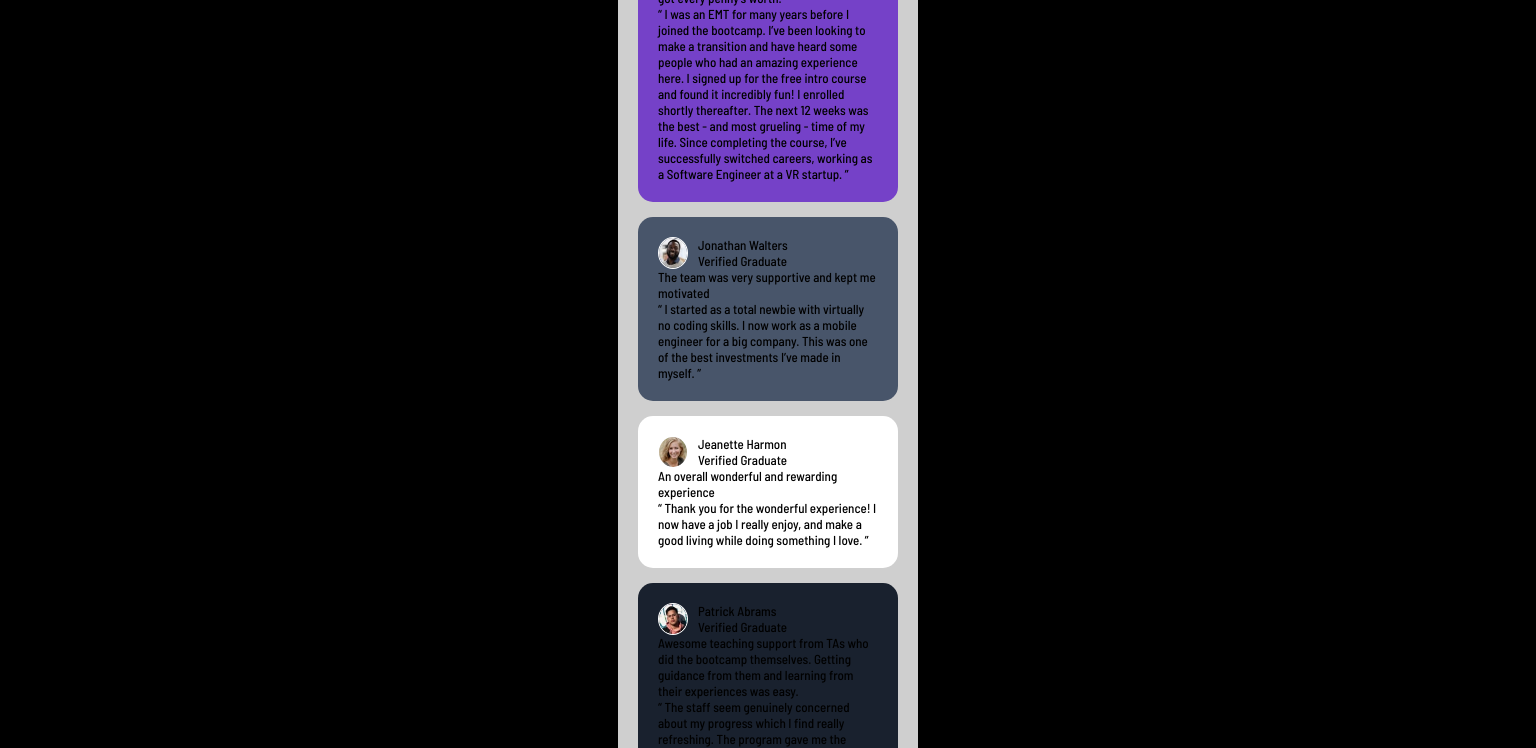
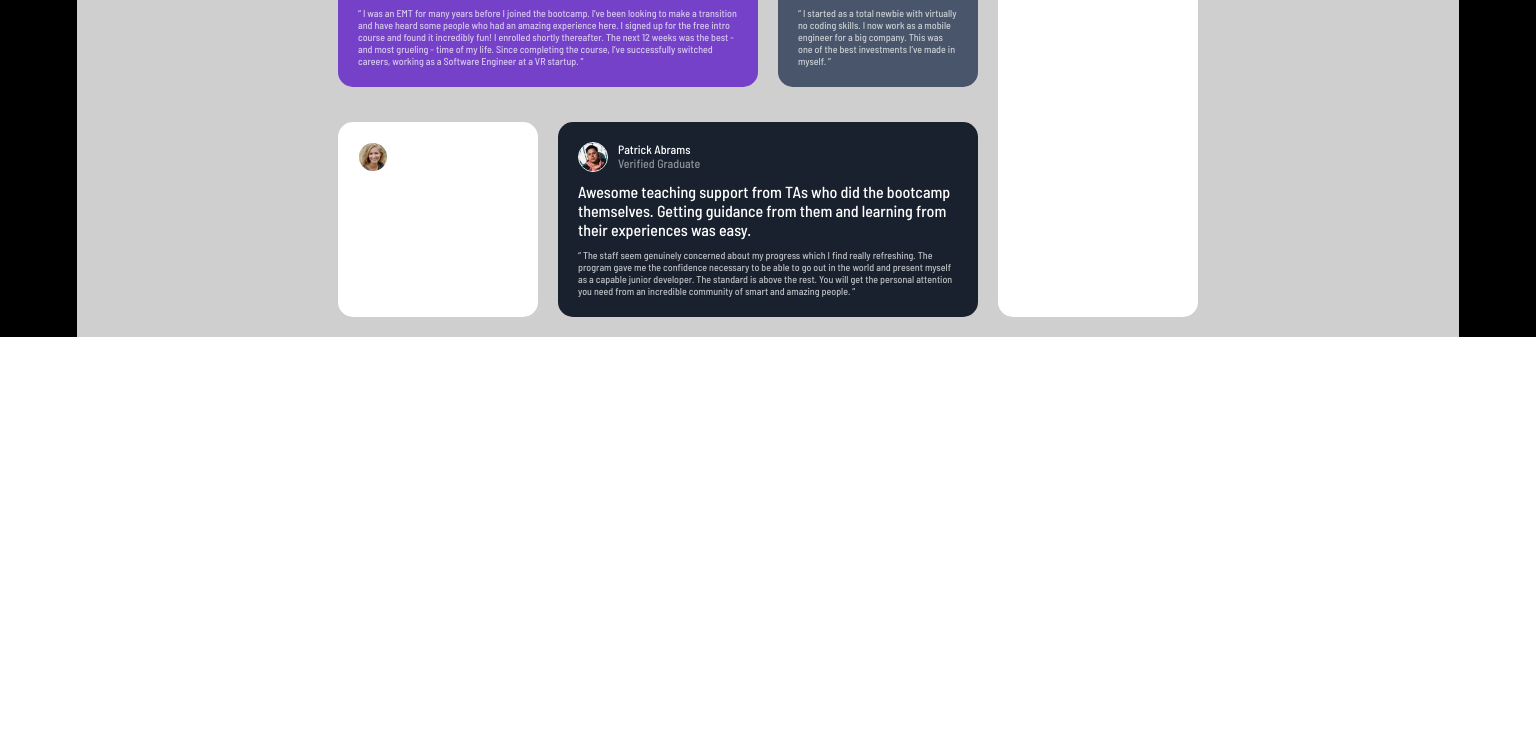
Before and after one commit to AlexeyKramarchuk/testimonials-grid-section-main, a plain HTML site: page index.html in a window 1536 px wide. Shown: the part 155-903 px from the top of the page. After the commit the page ends 800 px from the top, so only its background shows below. Drawn offline with Linux system fonts and the light colour scheme.

Commit message:
second commit

```diff
--- a/index.html
+++ b/index.html
@@ -26,9 +26,9 @@
             </div>
           </div>
           <div class="card-text">
-            <div class="main-text">I received a job offer         mid-course, and the subjects I learned were current, if not more so,
+            <div class="text">I received a job offer         mid-course, and the subjects I learned were current, if not more so,
               in the company I joined. I honestly feel I got every penny’s worth.</div>
-            <p class="coment">“ I was an EMT for many years before I joined the bootcamp. I’ve been looking to make a
+            <p class="paragraph">“ I was an EMT for many years before I joined the bootcamp. I’ve been looking to make a
               transition and have heard some people who had an amazing experience here. I signed up
               for the free intro course and found it incredibly fun! I enrolled shortly thereafter.
               The next 12 weeks was the best - and most grueling - time of my life. Since completing
@@ -45,8 +45,8 @@
             </div>
           </div>
           <div class="card-text">
-            <div class="main-text">The team was very supportive and kept me motivated</div>
-            <p class="coment">“ I started as a total newbie with virtually no coding skills. I now work as a mobile engineer
+            <div class="text">The team was very supportive and kept me motivated</div>
+            <p class="paragraph">“ I started as a total newbie with virtually no coding skills. I now work as a mobile engineer
               for a big company. This was one of the best investments I’ve made in myself. ”</p>
           </div>
         </div>
@@ -60,8 +60,8 @@
             </div>
           </div>
           <div class="card-text">
-            <div class="main-text">An overall wonderful and rewarding experience</div>
-            <p class="coment">“ Thank you for the wonderful experience! I now have a job I really enjoy, and make a good living
+            <div class="text">An overall wonderful and rewarding experience</div>
+            <p class="paragraph">“ Thank you for the wonderful experience! I now have a job I really enjoy, and make a good living
               while doing something I love. ”</p>
           </div>
         </div>
@@ -75,10 +75,10 @@
             </div>
           </div>
           <div class="card-text">
-            <div class="main-text">Awesome teaching support from TAs who did the bootcamp themselves. Getting guidance from them and
+            <div class="text">Awesome teaching support from TAs who did the bootcamp themselves. Getting guidance from them and
               learning from their experiences was easy.
             </div>
-            <p class="coment">“ The staff seem genuinely concerned about my progress which I find really refreshing. The program
+            <p class="paragraph">“ The staff seem genuinely concerned about my progress which I find really refreshing. The program
               gave me the confidence necessary to be able to go out in the world and present myself as a capable
               junior developer. The standard is above the rest. You will get the personal attention you need from
               an incredible community of smart and amazing people. ”</p>
@@ -94,8 +94,8 @@
             </div>
           </div>
           <div class="card-text">
-            <div class="main-text">Such a life-changing experience. Highly recommended!</div>
-            <p class="coment">“ Before joining the bootcamp, I’ve never written a line of code. I needed some structure from
+            <div class="text">Such a life-changing experience. Highly recommended!</div>
+            <p class="paragraph">“ Before joining the bootcamp, I’ve never written a line of code. I needed some structure from
               professionals who can help me learn programming step by step. I was encouraged to enroll by a former
               student of theirs who can only say wonderful things about the program. The entire curriculum and staff
               did not disappoint. They were very hands-on and I never had to wait long for assistance. The agile team
--- a/style/input.scss
+++ b/style/input.scss
@@ -14,7 +14,6 @@ $blue: hsl(210, 46%, 95%);
 body {
     font-family: 'Barlow Semi Condensed', sans-serif;
     font-size: 13px;
-
 }
 
 .wrapper {
@@ -24,7 +23,7 @@ body {
 
 .main-container {
     margin: auto;
-    width: 300px;
+    width: 250px;
     background-color: $gray;
   }
 
@@ -37,7 +36,6 @@ body {
     padding: 20px;
     border-radius: 15px;
     &-one {
-        margin-top: 25px;
         background-color: $violet;
         }
     &-two {
@@ -54,13 +52,68 @@ body {
         }
     }
 
+
+
 .card-header {
     display: flex;
     justify-content: flex-start;
     gap: 10px;
     .foto {
         width: 30px;
-        border: 1px solid #fff;
+        border: 1px solid $White;
         border-radius: 50%;
         }
+    .name {
+        font-size: 12px;
+        color: $White;
+        }
+        .verified {
+            opacity: 50%;
+        }
 }
+
+.card-text {
+    margin-top: 10px;
+    color: $White;
+    .paragraph {
+        margin-top: 10px;
+        font-size: 10px;
+        opacity: 70%;
+    }
+}
+
+
+@media (min-width: 1440px) {
+    .main-container {
+        margin: auto;
+        width: 90%;
+        background-color: $gray;
+        display: flex;
+        justify-content: center;
+        align-items: center;
+      }
+      .profile-cards {
+        font-size: 16px;
+        display: grid;
+        grid-template-columns: repeat(4, 200px);
+        grid-template-rows: repeat(2, auto);
+        gap: 20px;
+        .card-one {
+            grid-column: 1/3;
+        }
+        .card-two {
+            grid-column: 3/4;
+        }
+        .card-three {
+            grid-column: 1/2;
+            grid-row: 2/3;
+        }
+        .card-four {
+            grid-column: 2/4;
+        }
+        .card-five {
+            grid-column: 4/5;
+            grid-row: 1/3;
+        }
+      }
+}
```
Also changed, not shown: style/output.css, 1 other file.
